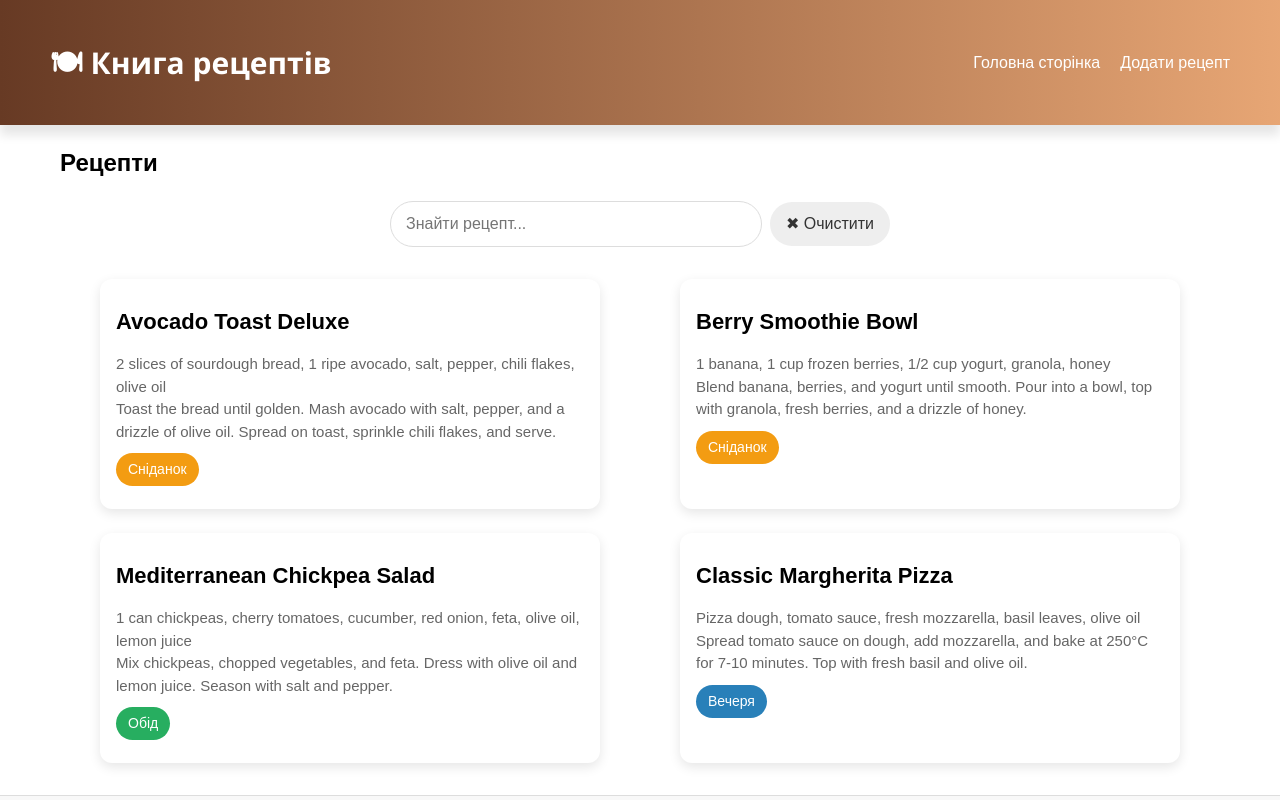
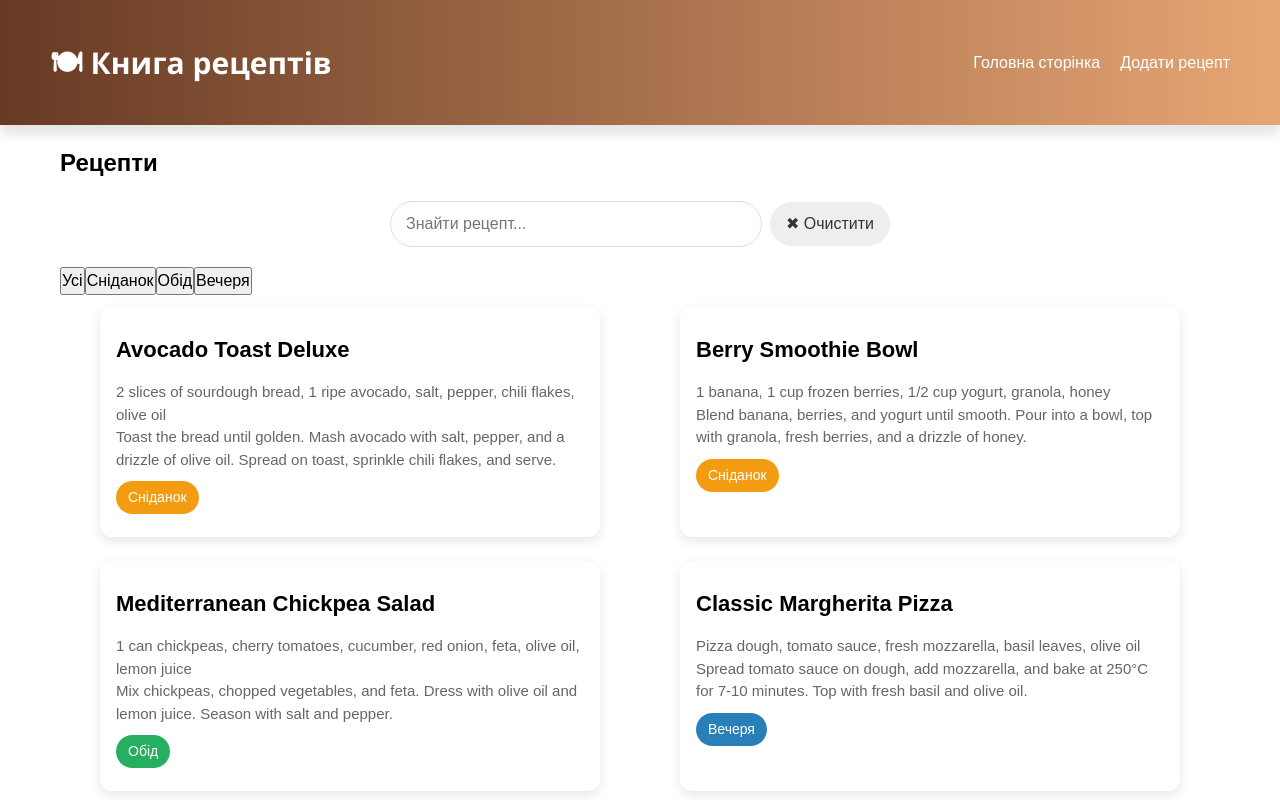
Before and after one commit to krisskov13/recipe-book, a React (Vite) app: page / in a window 1280 px wide. Shown: the top 800 px of the page. Built offline with nearby package versions, Linux system fonts and the light colour scheme.

Commit message:
add a filter by category in Home

```diff
--- a/src/pages/Home/Home.jsx
+++ b/src/pages/Home/Home.jsx
@@ -6,6 +6,9 @@ function Home({ recipes }) {
   const [searchTerm, setSearchTerm] = useState("");
   const [filteredRecipes, setFilteredRecipes] = useState(recipes);
   const [debouncedTerm, setDebouncedTerm] = useState(searchTerm);
+  const [selectedCategory, setSelectedCategory] = useState("Усі");
+
+  const categories = ["Усі", ...new Set(recipes.map((r) => r.category))];
 
   useEffect(() => {
     const handler = setTimeout(() => {
@@ -19,11 +22,19 @@ function Home({ recipes }) {
 
   useEffect(() => {
     const term = debouncedTerm.toLowerCase();
-    const filtered = recipes.filter((recipe) =>
+
+    let filtered = recipes.filter((recipe) =>
       recipe.title.toLowerCase().includes(term)
     );
+
+    if (selectedCategory !== "Усі") {
+      filtered = filtered.filter(
+        (recipe) => recipe.category === selectedCategory
+      );
+    }
+
     setFilteredRecipes(filtered);
-  }, [debouncedTerm, recipes]);
+  }, [debouncedTerm, recipes, selectedCategory]);
 
   const handleClear = () => {
     setSearchTerm("");
@@ -41,6 +52,13 @@ function Home({ recipes }) {
         />
         <button onClick={handleClear}>✖ Очистити</button>
       </div>
+      <div>
+        {categories.map((category) => (
+          <button key={category} onClick={() => setSelectedCategory(category)}>
+            {category}
+          </button>
+        ))}
+      </div>
       {filteredRecipes.length > 0 ? (
         <div className={styles.listRecipes}>
           {filteredRecipes.map((recipe) => (
```
